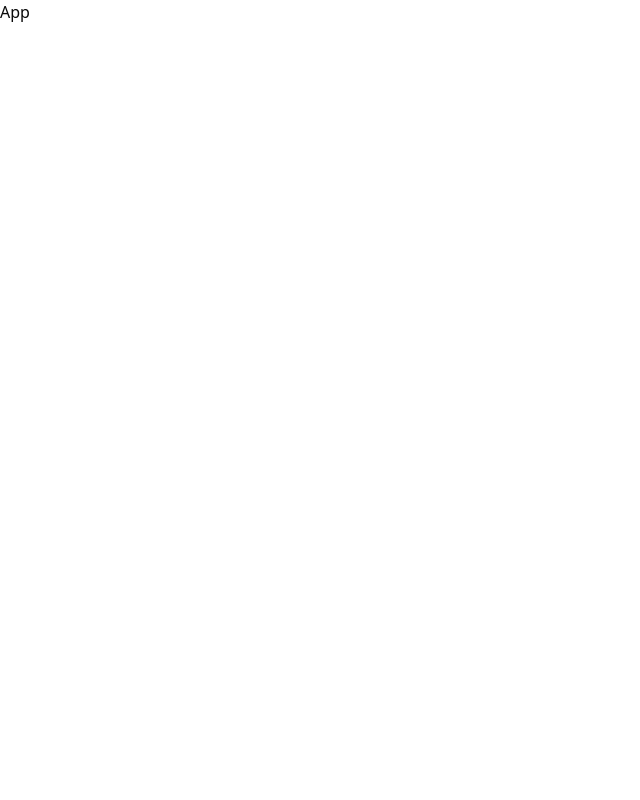
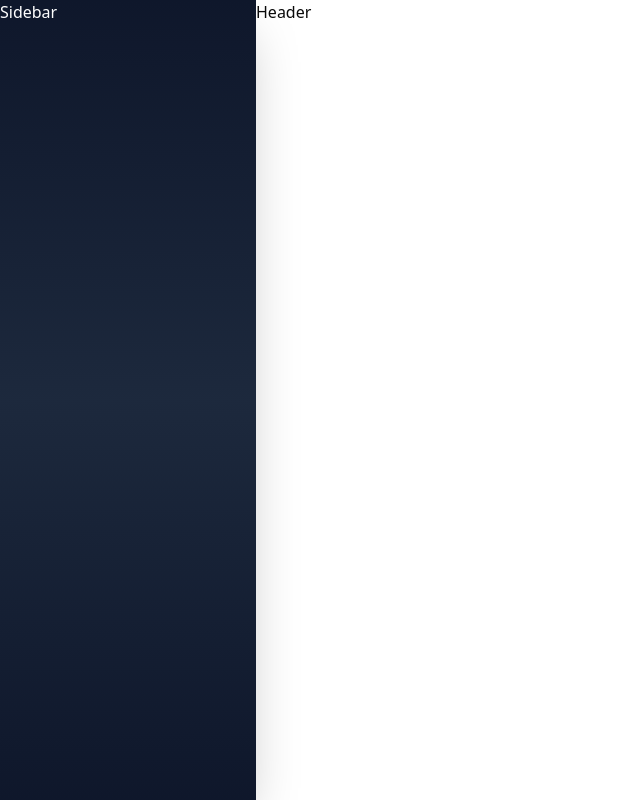
Before and after one commit to AhamedSifat/BabyBae, a React (Vite) app in the folder admin/: page / in a window 1280 px wide. Shown: the whole page, without its empty margins (0-640 px from the left). Built offline with nearby package versions, Linux system fonts and the light colour scheme.

Commit message:
implement protected layout with Sidebar, Header, and route outlet

```diff
--- a/admin/src/App.tsx
+++ b/admin/src/App.tsx
@@ -1,5 +1,30 @@
+import { Navigate, Outlet } from 'react-router';
+import Header from './components/common/Header';
+import Sidebar from './components/dashboard/Sidebar';
+import { cn } from './lib/utils';
+
 const App = () => {
-  return <div>App</div>;
+  const isAuthenticated = true;
+
+  if (!isAuthenticated) {
+    return <Navigate to='/login' />;
+  }
+  return (
+    <div className='h-screen flex bg-background'>
+      <Sidebar />
+      <div
+        className={cn(
+          'flex-1 flex flex-col max-w-[--breakpoint-2xl] hoverEffect ml-64'
+        )}
+      >
+        <Header />
+
+        <main>
+          <Outlet />
+        </main>
+      </div>
+    </div>
+  );
 };
 
 export default App;
--- /dev/null
+++ b/admin/src/components/common/Header.tsx
@@ -0,0 +1,5 @@
+const Header = () => {
+  return <div>Header</div>;
+};
+
+export default Header;
--- /dev/null
+++ b/admin/src/components/dashboard/Sidebar.tsx
@@ -0,0 +1,15 @@
+import { cn } from '@/lib/utils';
+
+const Sidebar = () => {
+  return (
+    <aside
+      className={cn(
+        'fixed w-64 inset-y-0 left-0 z-20 flex flex-col border-r-slate-800/50 bg-gradient-to-b from-slate-900 via-slate-800 to-slate-900 shadow-2xl hoverEffect text-white'
+      )}
+    >
+      Sidebar
+    </aside>
+  );
+};
+
+export default Sidebar;
--- a/admin/src/index.css
+++ b/admin/src/index.css
@@ -1,5 +1,5 @@
 @import 'tailwindcss';
-@import "tw-animate-css";
+@import 'tw-animate-css';
 
 @custom-variant dark (&:is(.dark *));
 
@@ -117,7 +117,10 @@
   body {
     @apply bg-background text-foreground;
   }
-  button{
-    @apply cursor-pointer
+  button {
+    @apply cursor-pointer;
+  }
+  .hoverEffect {
+    @apply transition-all duration-300 ease-in-out;
   }
 }
--- /dev/null
+++ b/admin/src/pages/Login.tsx
@@ -0,0 +1,5 @@
+const Login = () => {
+  return <div>Login</div>;
+};
+
+export default Login;
--- /dev/null
+++ b/admin/src/pages/Register.tsx
@@ -0,0 +1,5 @@
+const Register = () => {
+  return <div>Register</div>;
+};
+
+export default Register;
```
Also changed, not shown: admin/src/main.tsx (+12 -0 lines).
